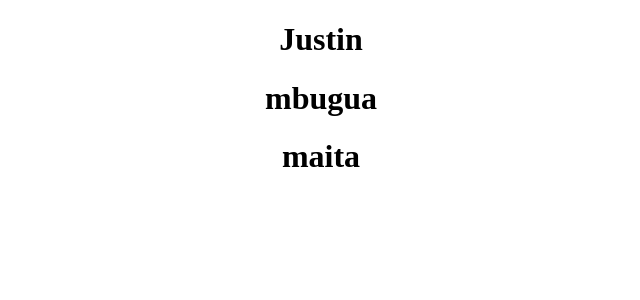
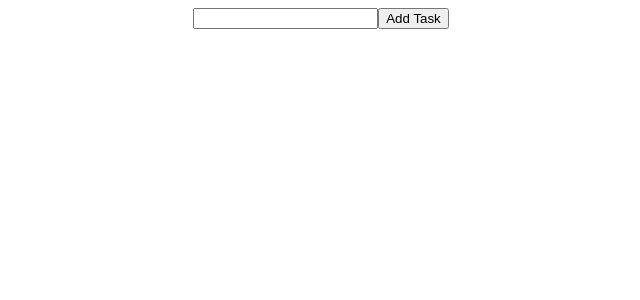
Before and after one commit to BillMuriu/React, a React (Create React App) app in the folder pedrotech/ep1/: page / in a window 1280 px wide. Shown: the top 300 px of the page, without its empty margins (319-959 px from the left). Built offline with nearby package versions, Linux system fonts and the light colour scheme.

Commit message:
Add a delete function to the todo list

```diff
--- a/pedrotech/ep1/src/App.js
+++ b/pedrotech/ep1/src/App.js
@@ -1,31 +1,40 @@
 import React from 'react'
-import "./App.css"
+import { useState } from 'react'
+import './App.css'
 
 const App = () => {
+  const [newTask, setNewTask] = useState("");
+  const [taskList, setNewTaskList] = useState([]);
+
+  const createNewTask = (event) => {
+    setNewTask(event.target.value);
+  }
+
+  const addNewTask = () => {
+
+    const tsk = {
+      id : taskList.length === 0 ? 0 : taskList[taskList.length - 1].id + 1,
+      taskname : newTask
+    }
+
+    const newTaskList = [...taskList, tsk];
+    setNewTaskList(newTaskList);
+  }
+
+  const deleteTask = (targettask) => {
+    setNewTaskList(taskList.filter((task) => task.id !== targettask));
+  }
 
   return (
     <div className='App'>
-      <Users />
+      <div className='addTask'>
+        <input onChange={createNewTask}/>
+        <button onClick={addNewTask}>Add Task</button>
+      </div>
+      {taskList.map((task, index) => {
+        return <div className='tasklist' key={index}>{task.id}<button onClick={() => deleteTask(task.id)}>X</button></div>
+      })}
     </div>
-
-  )
-}
-
-const Users = () => {
-  const myArray = [
-    { id: 1, name: 'Justin', type: 'string' },
-    { id: 2, name: 'mbugua', type: 'string' },
-    { id: 3, name: 'maita', type: 'string' },
-    { id: 4, label: 'four', type: 'non-string' },
-    { id: 5, data: { key: 'value' }, type: 'non-string' },
-  ];
-
-  return (
-    <>
-      {myArray.map((item, index) => {
-      return <h1 key={index}>{item.name}</h1>
-      })}
-    </>
   )
 }
 
```
Also changed, not shown: pedrotech/ep1/src/User.js (added, +20 -0 lines).
